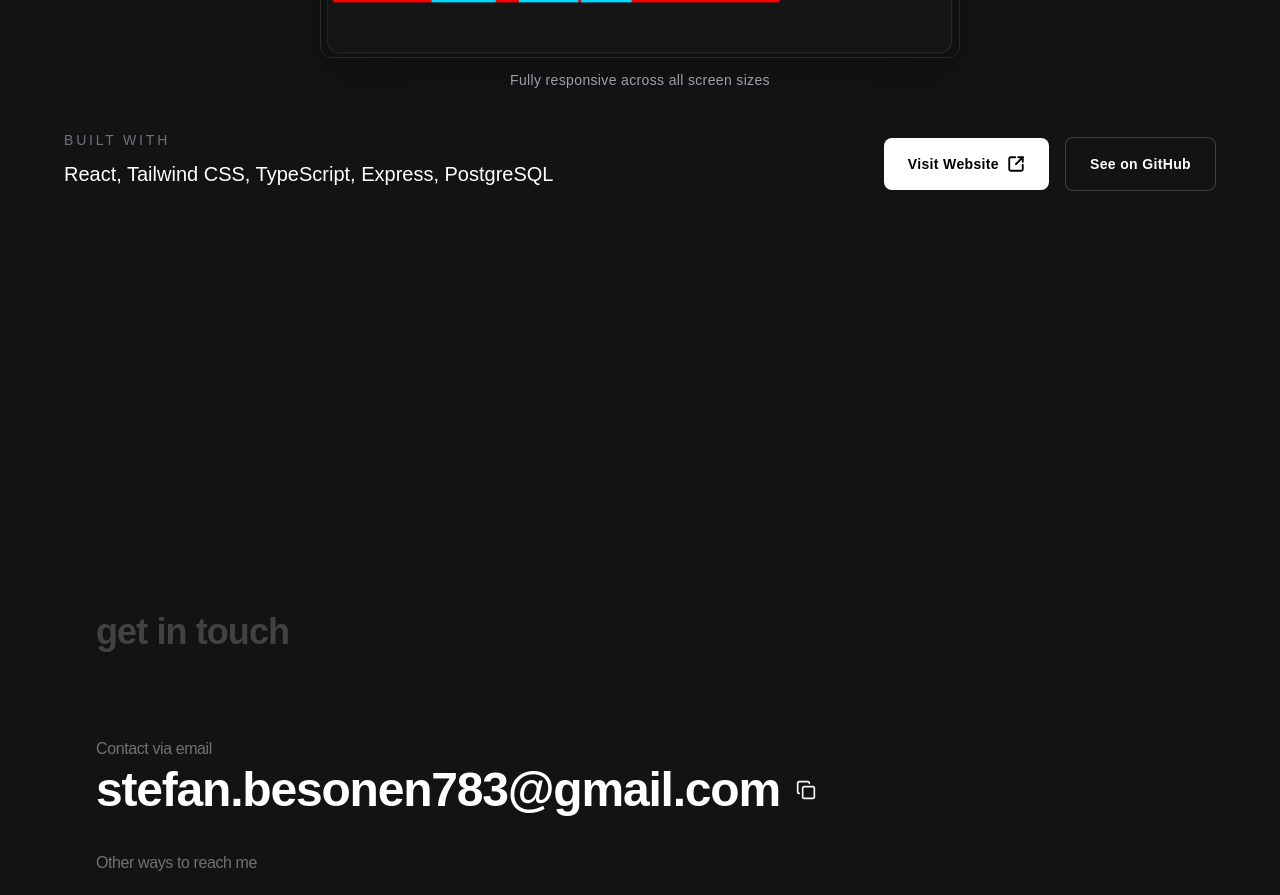
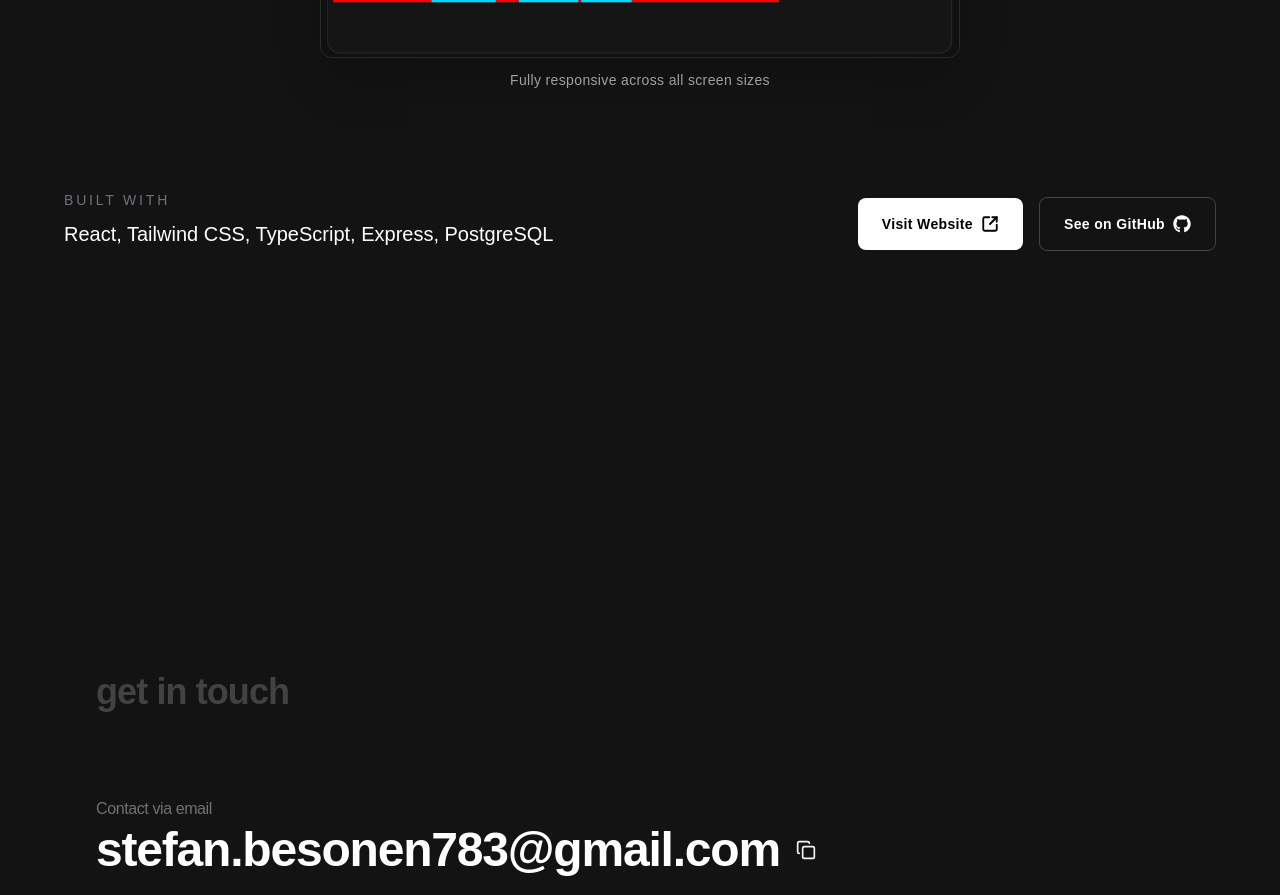
Before and after one commit to Stefan1400/portfolio, a Next.js app: page /projects/ato in a window 1280 px wide. Shown: the part 1800-2695 px from the top of the page. Built offline with nearby package versions, Linux system fonts and the light colour scheme.

Commit message:
refactor(projects): improve see on github link semantics and styling

```diff
--- a/components/projects/shared/ProjectShowcase.tsx
+++ b/components/projects/shared/ProjectShowcase.tsx
@@ -1,5 +1,6 @@
 import Image from "next/image";
 import { ArrowUpRightFromSquare } from "lucide-react";
+import { FaGithub } from "react-icons/fa";
 
 type ProjectShowcaseTypes = {
    imageSrc: string;
@@ -26,7 +27,7 @@ export default function ProjectShowcase({ imageSrc, imageAlt, toolsUsed }: Proje
         </p>
       </div>
 
-      <div className="mt-10 flex w-full max-w-6xl flex-col gap-8 lg:flex-row lg:items-end lg:justify-between">
+      <div className="mt-10 flex w-full max-w-6xl flex-col gap-8 lg:flex-row lg:items-end lg:justify-between lg:mt-25">
 
         <div className="flex flex-col gap-2">
 
@@ -56,13 +57,20 @@ export default function ProjectShowcase({ imageSrc, imageAlt, toolsUsed }: Proje
 
           </button>
 
-          <button className="flex items-center justify-center gap-2 rounded-lg border border-white/20 bg-transparent px-6 py-4 text-white transition-all duration-200 hover:border-white/40 hover:bg-white/10 hover:cursor-pointer active:scale-[0.99]">
+          <a
+            href="https://github.com/Stefan1400/ato"
+            target="_blank"
+            className=" group flex items-center justify-center gap-2 rounded-lg border border-white/20 bg-transparent px-6 py-4 text-white transition-all duration-200 hover:border-white/40 hover:bg-white/10 hover:cursor-pointer active:scale-[0.99] text-sm font-semibold tracking-wide">
 
             <span className="text-sm font-semibold tracking-wide">
               See on GitHub
             </span>
 
-          </button>
+            <FaGithub
+              size={18}
+              className="transition-transform duration-200 group-hover:-translate-y-0.5 group-hover:translate-x-0.5"
+            />
+          </a>
 
         </div>
 
```
